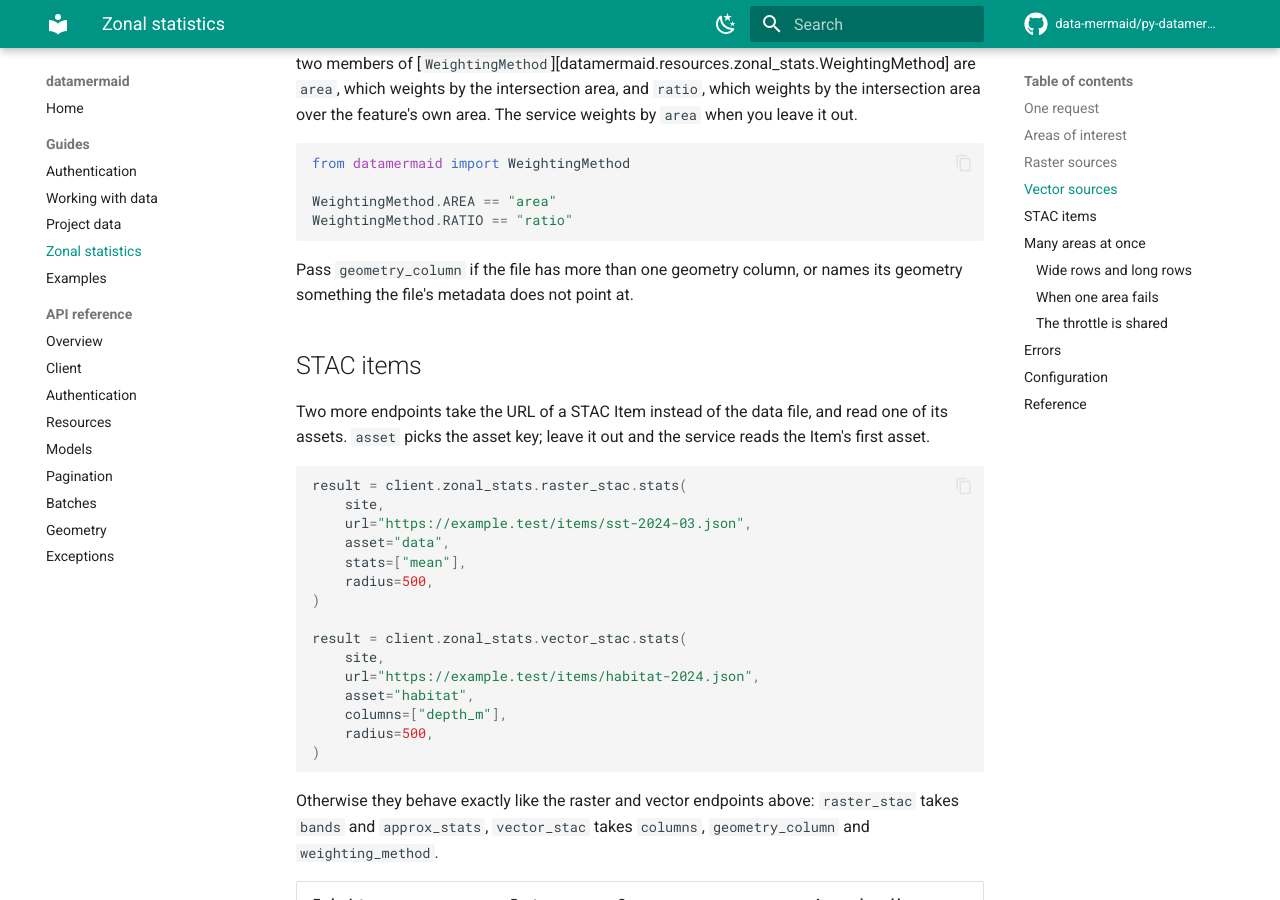
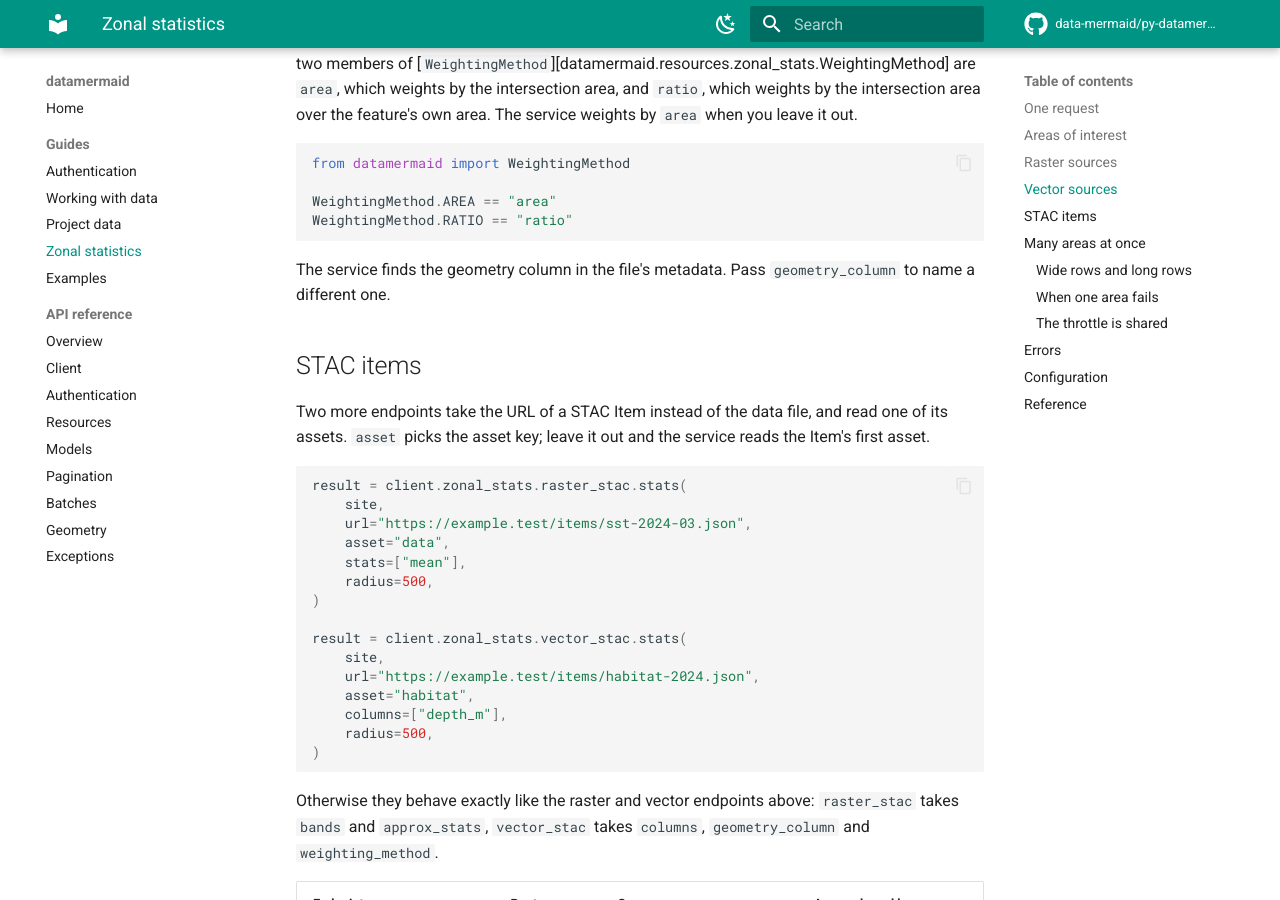
Before and after one commit to data-mermaid/py-datamermaid, an MkDocs documentation site: the page built from docs/zonal_stats.md, in a window 1280 px wide and 900 px high, scrolled down 3187 px. Built offline with MkDocs 1.6.1 and Material for MkDocs 9.7.7, drawn with Linux system fonts in a browser that asks for light colours; comment, search, counter and statistics services are not loaded.

Commit message:
docs(py-datamermaid-6kf): match the guide's geometry_column note to the endpoint
Co-Authored-By: Claude Opus 5 (1M context) <noreply@anthropic.com>

````diff
--- a/docs/zonal_stats.md
+++ b/docs/zonal_stats.md
@@ -148,8 +148,8 @@ WeightingMethod.AREA == "area"
 WeightingMethod.RATIO == "ratio"
 ```
 
-Pass `geometry_column` if the file has more than one geometry column, or names
-its geometry something the file's metadata does not point at.
+The service finds the geometry column in the file's metadata. Pass
+`geometry_column` to name a different one.
 
 ## STAC items
 
````
